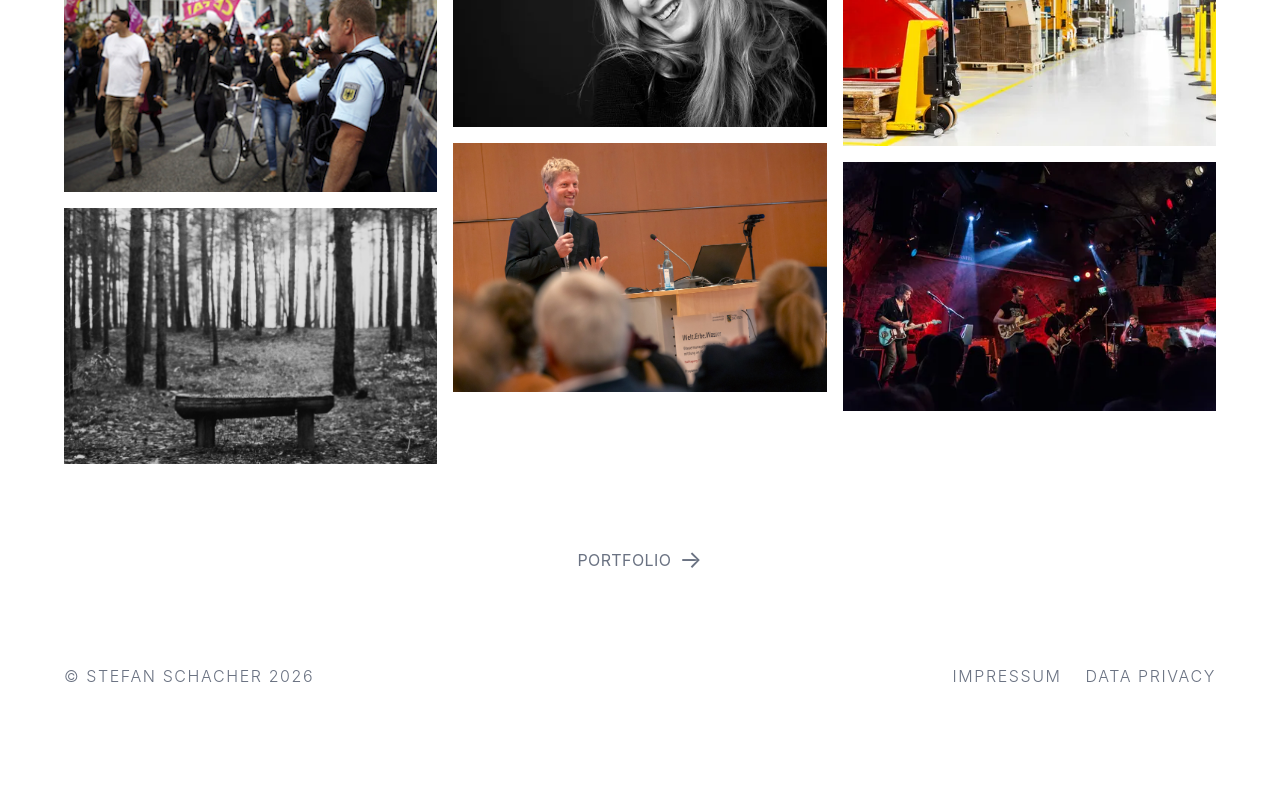
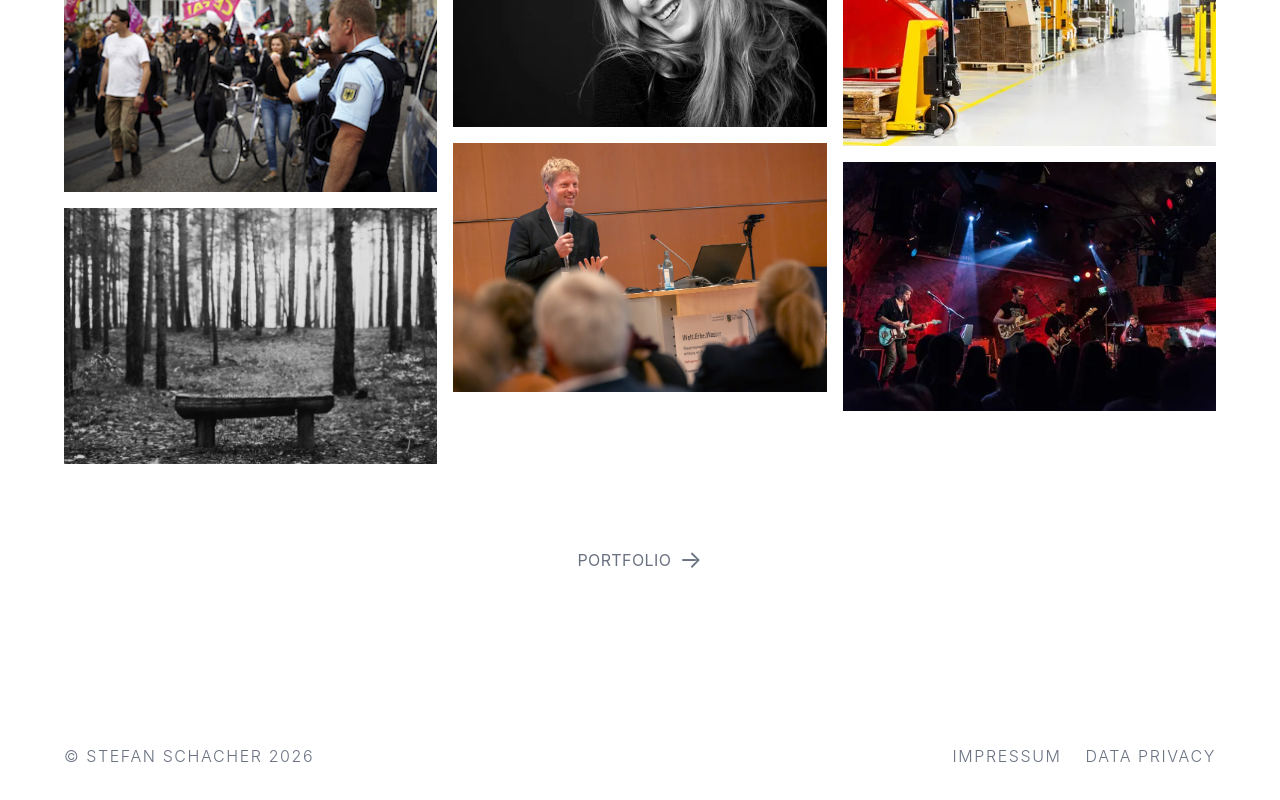
Before and after one commit to imkehoegden/stefan-schacher, a React (Vite) app in the folder website-stefan-schacher/: page / in a window 1280 px wide. Shown: the part 1825-2625 px from the top of the page. Before the commit the page ends 2593 px from the top, so only its background shows below. Built offline with nearby package versions, Linux system fonts and the light colour scheme.

Commit message:
style: footer padding adjusted

```diff
--- a/website-stefan-schacher/src/components/Footer.jsx
+++ b/website-stefan-schacher/src/components/Footer.jsx
@@ -6,7 +6,7 @@ export default function Footer() {
   const { language } = useContext(LanguageContext);
 
   return (
-    <footer className="w-full mx-auto px-8 pb-20 flex flex-col md:flex-col lg:flex-row tracking-widest justify-between items-center font-light text-gray-500 sm:gap-4 md:gap-4">
+    <footer className="w-full mx-auto px-8 py-20 flex flex-col md:flex-col lg:flex-row tracking-widest justify-between items-center font-light text-gray-500 sm:gap-4 md:gap-4">
       <div>© STEFAN SCHACHER {new Date().getFullYear()}</div>
 
       <div className="flex flex-col md:flex-col lg:flex-row lg:gap-6 justify-between items-center sm:gap-4 md:gap-4">
--- a/website-stefan-schacher/src/components/Header.jsx
+++ b/website-stefan-schacher/src/components/Header.jsx
@@ -16,7 +16,7 @@ export default function Header() {
 
   return (
     <header>
-      <nav className="flex items-center justify-between px-8 py-12 gap-8 tracking-widest font-light sticky top-0">
+      <nav className="flex  items-center justify-between px-8 py-12 gap-8 tracking-widest font-light sticky top-0">
         {/* py-4 margin, px-8 padding, tracking-widest für letter spacing */}
         <div className="text-2xl text-black">
           <NavLink to="/">STEFAN SCHACHER</NavLink>
```
